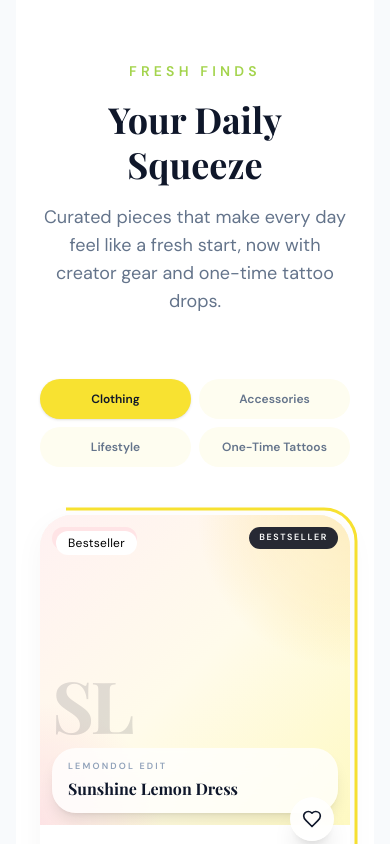
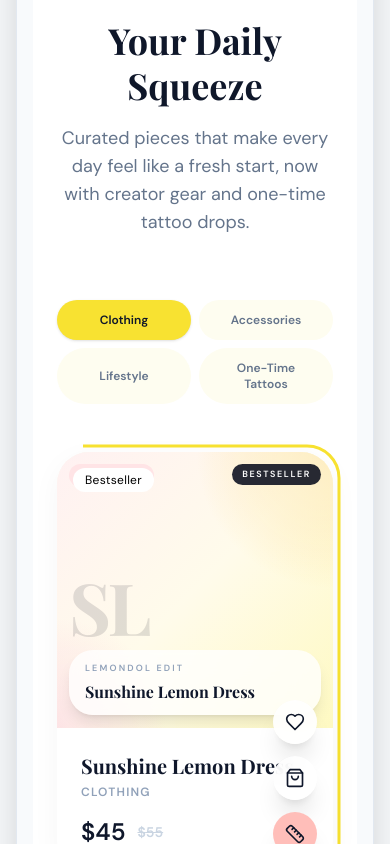
Before and after one commit to ezz-ae/lemondol, a Next.js app: page / in a window 390 px wide. Shown: the part 3036-3880 px from the top of the page. Built offline with nearby package versions, Linux system fonts and the light colour scheme; no server answers.

Commit message:
Fix home layout responsiveness

```diff
--- a/app/layout.tsx
+++ b/app/layout.tsx
@@ -112,19 +112,23 @@ export default async function RootLayout({
 
   return (
     <html lang="en">
-      <body className={`${dmSans.variable} ${playfairDisplay.variable} min-h-dvh overflow-x-hidden bg-slate-50 font-sans antialiased`}>
+      <body className={`${dmSans.variable} ${playfairDisplay.variable} bg-slate-50 font-sans antialiased`}>
         <StructuredData data={[getOrganizationSchema(), getWebsiteSchema()]} />
+        <div className="flex min-h-screen w-full justify-center bg-slate-50">
+          <div className="w-full max-w-[1200px] px-4 py-6 lg:px-8 lg:py-8">
+            <div className="relative flex min-h-[100vh] flex-col overflow-hidden rounded-[2.5rem] border border-slate-200 bg-background shadow-2xl">
               <CartProvider>
-          <div className="relative flex min-h-dvh flex-col bg-background">
                 <Header />
                 <LemonOrchestrator hasNeonData={neonData.available} />
                 <main className="flex-1 pb-[calc(7rem+env(safe-area-inset-bottom))]">
                   {children}
                 </main>
                 <BottomNav />
+              </CartProvider>
+              <Toaster />
             </div>
-          <Toaster />
-        </CartProvider>
+          </div>
+        </div>
         <Analytics />
       </body>
     </html>
```
Lines whose indentation alone changed are shown as unchanged.
